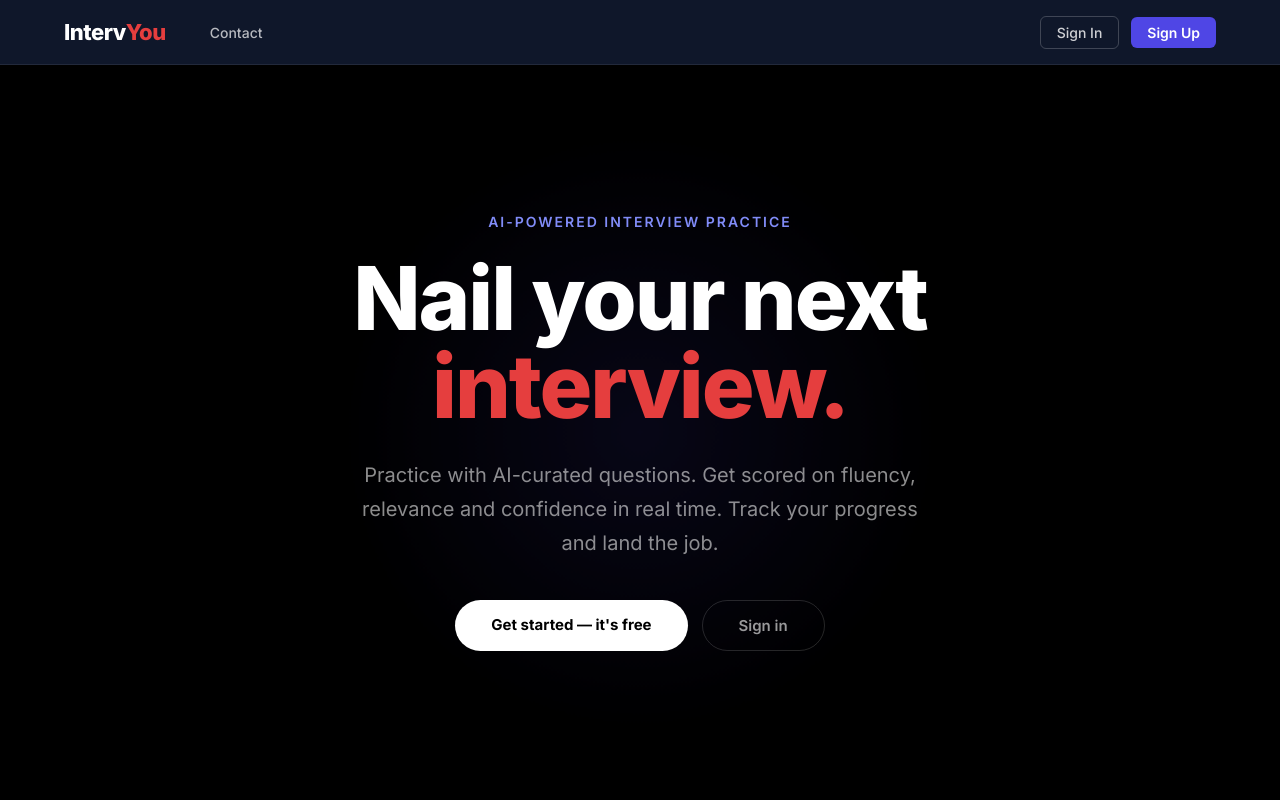
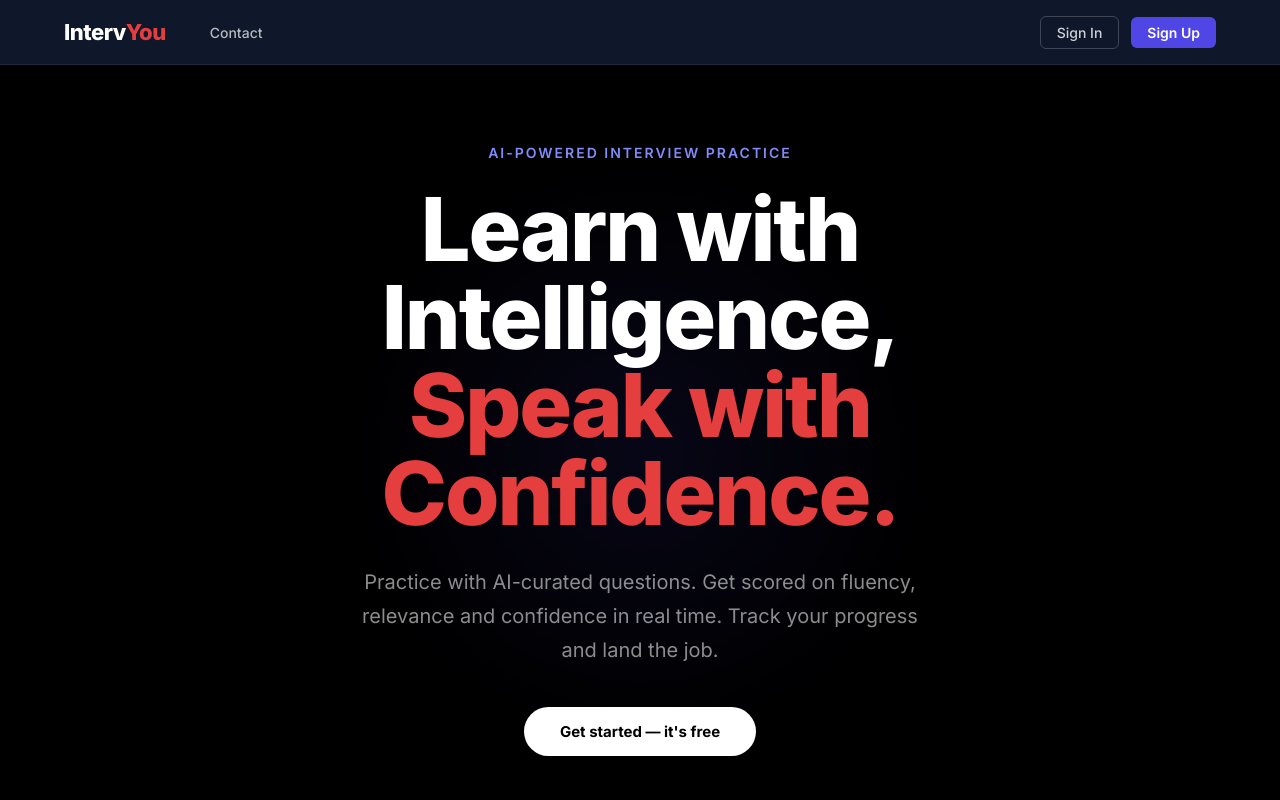
Before and after one commit to tawhidnabin/Intervyou, an Angular app in the folder intervyou-frontend/: page / in a window 1280 px wide. Shown: the top 800 px of the page. Built offline with nearby package versions, Linux system fonts and the light colour scheme.

Commit message:
Update hero headline and remove duplicate sign in button

```diff
--- a/intervyou-frontend/src/app/pages/home/home.component.html
+++ b/intervyou-frontend/src/app/pages/home/home.component.html
@@ -5,15 +5,14 @@
   <div class="hero-content">
     <p class="hero-eyebrow">AI-powered interview practice</p>
     <h1 class="hero-headline">
-      Nail your next<br>
-      <span class="hero-accent">interview.</span>
+      Learn with Intelligence,<br>
+      <span class="hero-accent">Speak with Confidence.</span>
     </h1>
     <p class="hero-body">
       Practice with AI-curated questions. Get scored on fluency, relevance and confidence in real time. Track your progress and land the job.
     </p>
     <div class="hero-cta-row">
       <a routerLink="/auth/signup" class="cta-primary">Get started — it's free</a>
-      <a routerLink="/auth/signin" class="cta-secondary">Sign in</a>
     </div>
   </div>
   <div class="hero-glow"></div>
```
